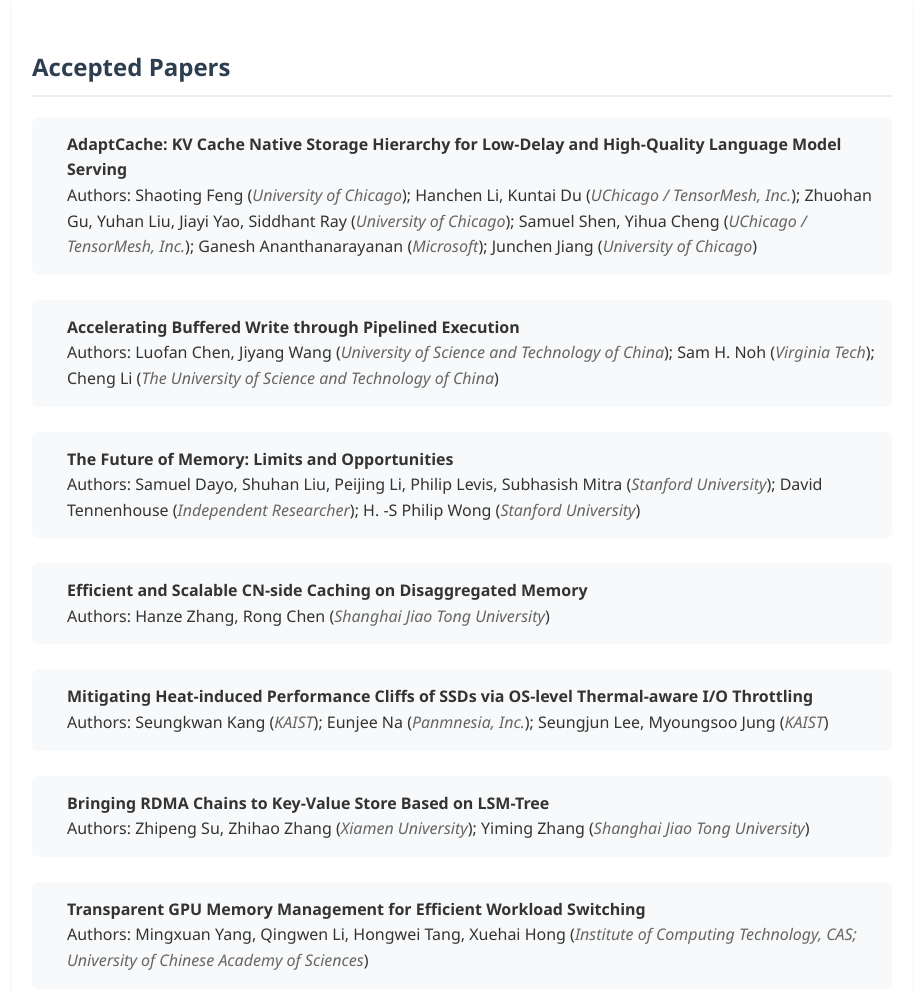
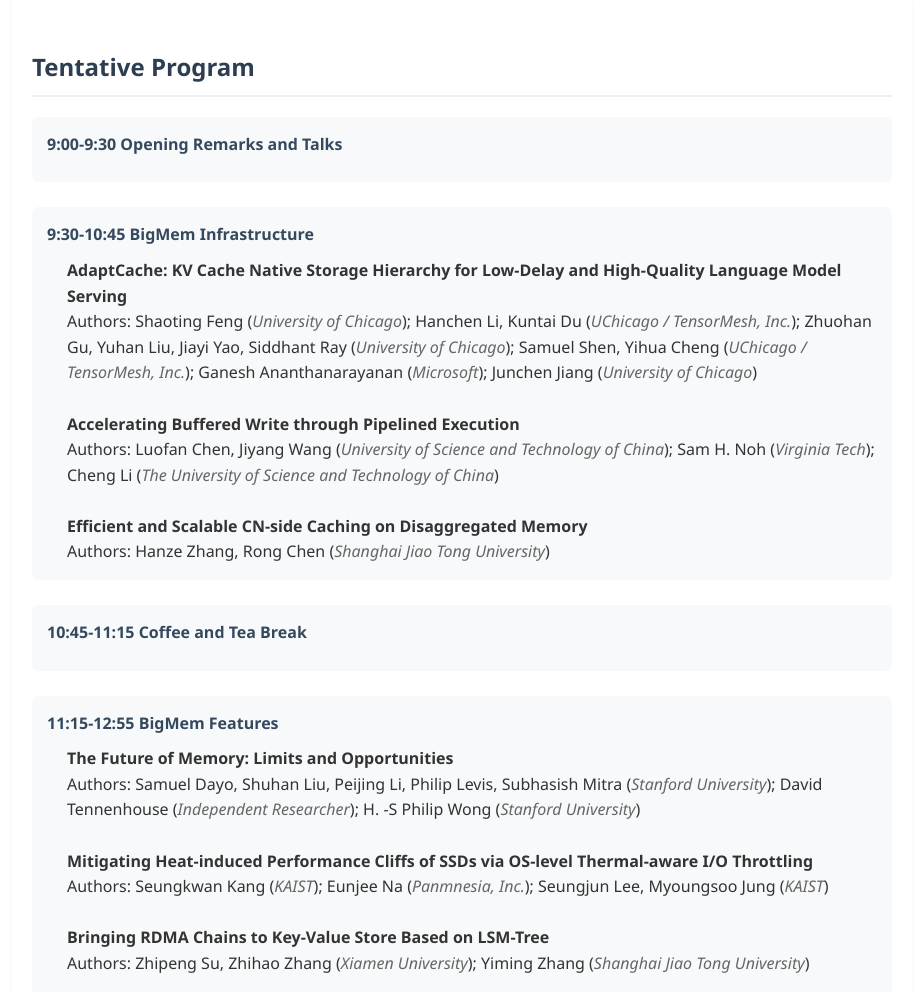
Before and after one commit to bigmem2025/bigmem2025.github.io, a plain HTML site: page index.html in a window 1280 px wide. Shown: the part 260-1252 px from the top of the page, without its empty margins (178-1101 px from the left). Drawn offline with Linux system fonts and the light colour scheme.

Commit message:
Update index.html

```diff
--- a/index.html
+++ b/index.html
@@ -210,51 +210,42 @@
     <div class="header">The International Workshop on Big Memory (BigMem) 2025</div>
     <div class="subheader">Co-located with the 31st ACM Symposium on Operating Systems Principles (<a href="https://sigops.org/s/conferences/sosp/2025/" target="_blank">SOSP 2025</a>)<br>Seoul, Republic of Korea, October 13, 2025</div>
     <div class="content">
-        <div class="section-title">Accepted Papers</div>
+        <div class="section-title">Tentative Program</div>
+
         <div class="person-group">
+            <div class="group-title">9:00-9:30  Opening Remarks and Talks</div>
+        </div>
+
+        <div class="person-group">
+            <div class="group-title">9:30-10:45 BigMem Infrastructure</div>
             <div class="person-list">
                 <div><strong>AdaptCache: KV Cache Native Storage Hierarchy for Low-Delay and High-Quality Language Model Serving</strong></div>
                 <div>Authors: Shaoting Feng (<span class="university">University of Chicago</span>); Hanchen Li, Kuntai Du (<span class="university">UChicago / TensorMesh, Inc.</span>); Zhuohan Gu, Yuhan Liu, Jiayi Yao, Siddhant Ray (<span class="university">University of Chicago</span>); Samuel Shen, Yihua Cheng (<span class="university">UChicago / TensorMesh, Inc.</span>); Ganesh Ananthanarayanan (<span class="university">Microsoft</span>); Junchen Jiang (<span class="university">University of Chicago</span>)</div>
-            </div>
-        </div>
-
-        <div class="person-group">
-            <div class="person-list">
+                <br>
                 <div><strong>Accelerating Buffered Write through Pipelined Execution</strong></div>
                 <div>Authors: Luofan Chen, Jiyang Wang (<span class="university">University of Science and Technology of China</span>); Sam H. Noh (<span class="university">Virginia Tech</span>); Cheng Li (<span class="university">The University of Science and Technology of China</span>)</div>
-            </div>
-        </div>
-
-        <div class="person-group">
-            <div class="person-list">
-                <div><strong>The Future of Memory: Limits and Opportunities</strong></div>
-                <div>Authors: Samuel Dayo, Shuhan Liu, Peijing Li, Philip Levis, Subhasish Mitra (<span class="university">Stanford University</span>); David Tennenhouse (<span class="university">Independent Researcher</span>); H. -S Philip Wong (<span class="university">Stanford University</span>)</div>
-            </div>
-        </div>
-
-        <div class="person-group">
-            <div class="person-list">
+                <br>
                 <div><strong>Efficient and Scalable CN-side Caching on Disaggregated Memory</strong></div>
                 <div>Authors: Hanze Zhang, Rong Chen (<span class="university">Shanghai Jiao Tong University</span>)</div>
             </div>
         </div>
 
         <div class="person-group">
-            <div class="person-list">
-                <div><strong>Mitigating Heat-induced Performance Cliffs of SSDs via OS-level Thermal-aware I/O Throttling</strong></div>
-                <div>Authors: Seungkwan Kang (<span class="university">KAIST</span>); Eunjee Na (<span class="university">Panmnesia, Inc.</span>); Seungjun Lee, Myoungsoo Jung (<span class="university">KAIST</span>)</div>
-            </div>
+            <div class="group-title">10:45-11:15 Coffee and Tea Break</div>
         </div>
 
         <div class="person-group">
+            <div class="group-title">11:15-12:55 BigMem Features</div>
             <div class="person-list">
+                <div><strong>The Future of Memory: Limits and Opportunities</strong></div>
+                <div>Authors: Samuel Dayo, Shuhan Liu, Peijing Li, Philip Levis, Subhasish Mitra (<span class="university">Stanford University</span>); David Tennenhouse (<span class="university">Independent Researcher</span>); H. -S Philip Wong (<span class="university">Stanford University</span>)</div>
+                <br>
+                <div><strong>Mitigating Heat-induced Performance Cliffs of SSDs via OS-level Thermal-aware I/O Throttling</strong></div>
+                <div>Authors: Seungkwan Kang (<span class="university">KAIST</span>); Eunjee Na (<span class="university">Panmnesia, Inc.</span>); Seungjun Lee, Myoungsoo Jung (<span class="university">KAIST</span>)</div>
+                <br>
                 <div><strong>Bringing RDMA Chains to Key-Value Store Based on LSM-Tree</strong></div>
                 <div>Authors: Zhipeng Su, Zhihao Zhang (<span class="university">Xiamen University</span>); Yiming Zhang (<span class="university">Shanghai Jiao Tong University</span>)</div>
-            </div>
-        </div>
-
-        <div class="person-group">
-            <div class="person-list">
+                <br>
                 <div><strong>Transparent GPU Memory Management for Efficient Workload Switching</strong></div>
                 <div>Authors: Mingxuan Yang, Qingwen Li, Hongwei Tang, Xuehai Hong (<span class="university">Institute of Computing Technology, CAS; University of Chinese Academy of Sciences</span>)</div>
             </div>
@@ -352,8 +343,8 @@
     <div class="person-group">
         <div class="group-title">Program Co-Chairs:</div>
         <div class="person-list">
-            <div>Yu Hua, <span class="university">Huazhong Univ. Sci. and Tech</span></div>
-            <div>Ming-Chang Yang, <span class="university">The Chinese Univ. of HK</span></div>
+            <div>Yu Hua, <span class="university">Huazhong University of Science and Technology</span></div>
+            <div>Ming-Chang Yang, <span class="university">The Chinese University of Hong Kong</span></div>
         </div>
     </div>
 
@@ -361,7 +352,7 @@
     <div class="person-group">
         <div class="group-title">Web/Submission Chair:</div>
         <div class="person-list">
-            <div>Yuxuan Mo, <span class="university">Huazhong Univ. Sci. and Tech</span></div>
+            <div>Yuxuan Mo, <span class="university">Huazhong University of Science and Technology</span></div>
         </div>
     </div>
 
```
